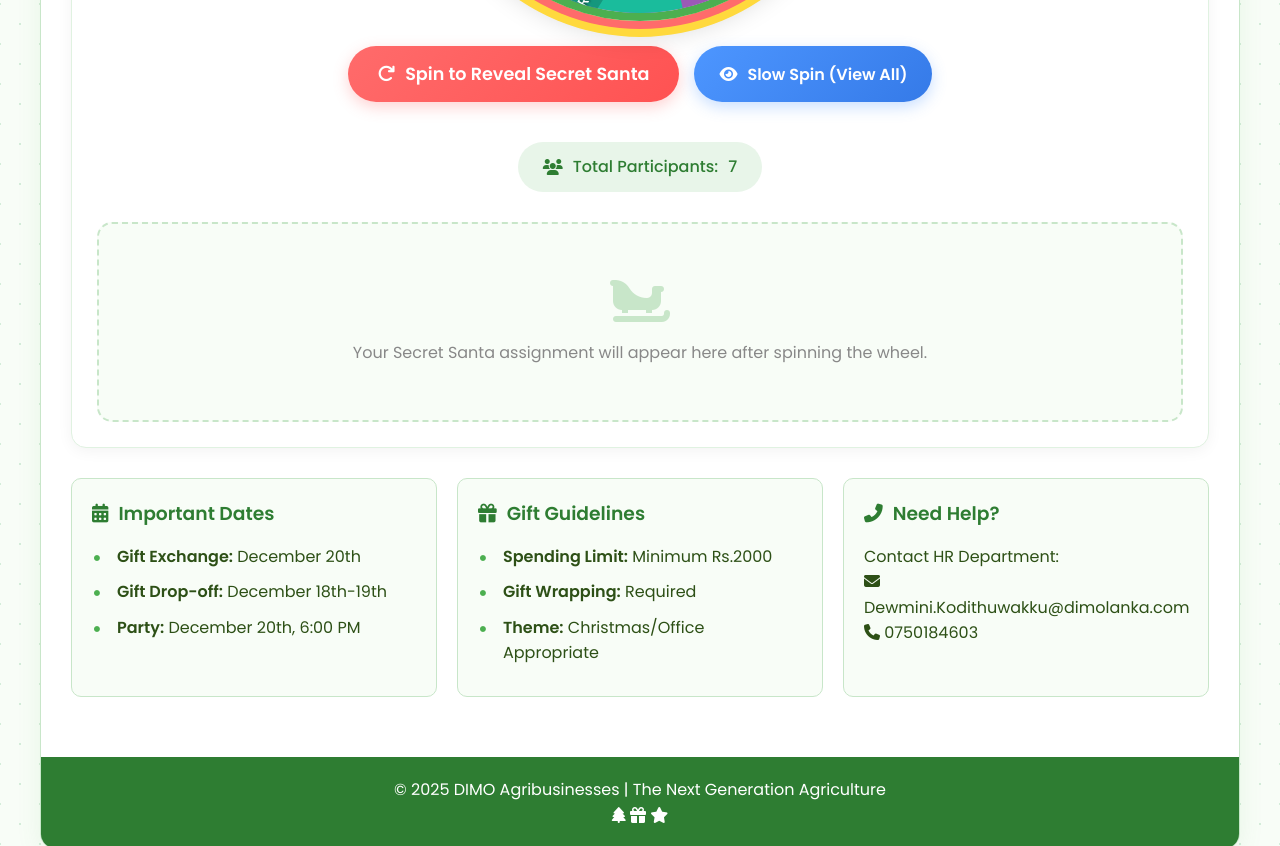
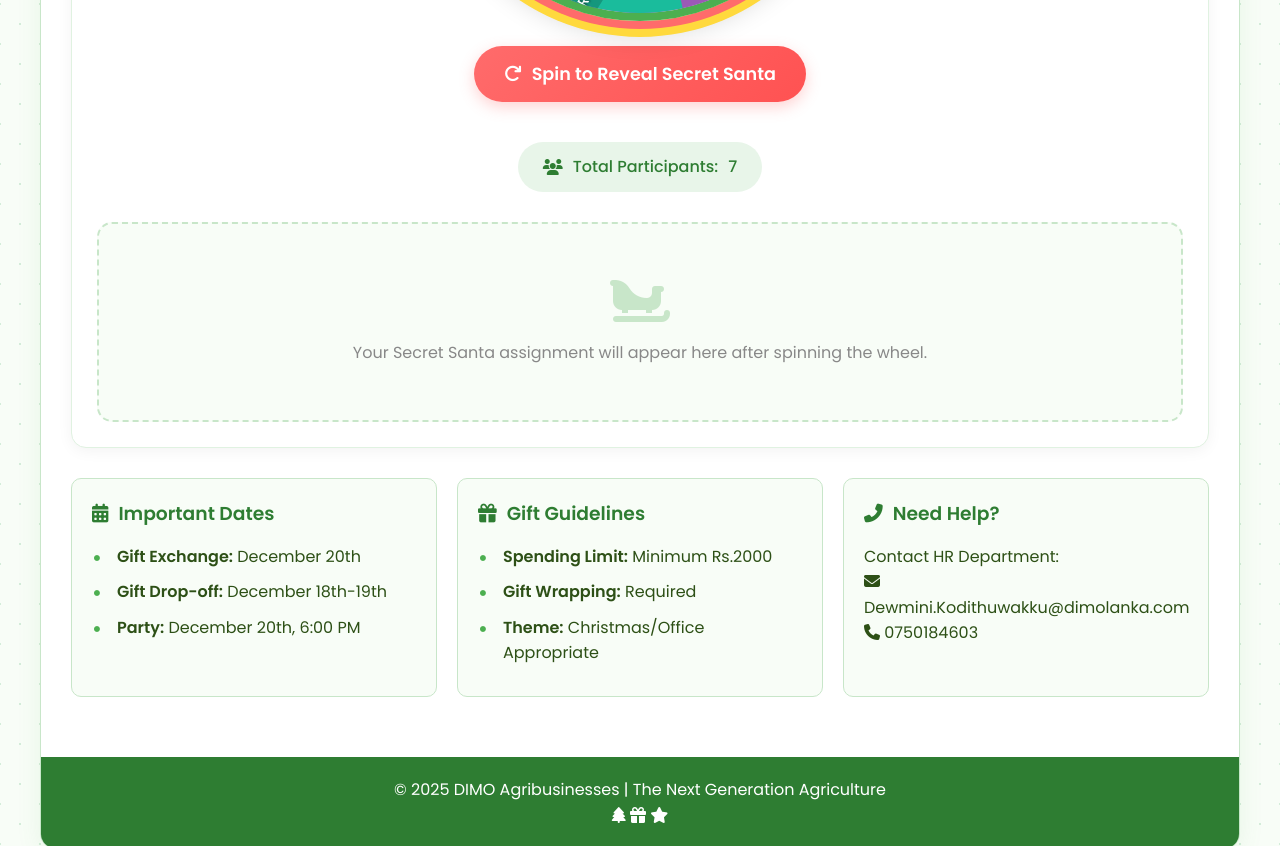
Before and after one commit to NipunaHabaragamuwa/DimoSS2, a plain HTML site: page dashboard.html in a window 1280 px wide. Shown: the part 1036-1882 px from the top of the page. Drawn offline with Linux system fonts and the light colour scheme; sample sign-in values are in the browser's storage; a script that the page names is missing; a web font is replaced by a local one.

Commit message:
Update dashboard.html

```diff
--- a/dashboard.html
+++ b/dashboard.html
@@ -69,9 +69,6 @@
                     <div class="wheel-controls">
                         <button id="spinBtn" class="btn-spin">
                             <i class="fas fa-redo"></i> Spin to Reveal Secret Santa
-                        </button>
-                        <button id="slowSpinBtn" class="btn-spin-secondary">
-                            <i class="fas fa-eye"></i> Slow Spin (View All)
                         </button>
                     </div>
 
```
